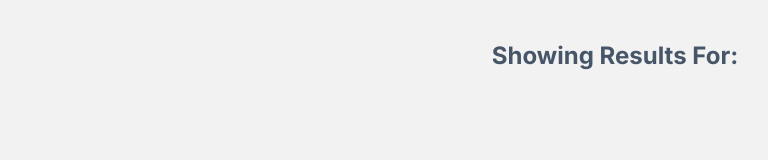
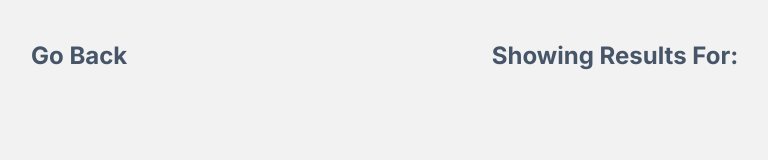
Before and after one commit to vishal257/load-more, a Next.js app: page /results in a window 1280 px wide. Shown: the top 160 px of the page, without its empty margins (25-793 px from the left). Built offline with nearby package versions, Linux system fonts and the light colour scheme.

Commit message:
added go back button

```diff
--- a/src/app/results/page.tsx
+++ b/src/app/results/page.tsx
@@ -52,7 +52,10 @@ export default function Home() {
 
   return (
     <SuspenseHandler>
-      <div className="w-full text-center py-5 mt-5 text-2xl font-bold text-slate-600">Showing Results For: {query}</div>
+      <div className="w-full text-center py-5 mt-5 text-2xl font-bold text-slate-600 grid grid-cols-1">
+        <div className="ms-14 absolute md:block hidden">Go Back</div>
+        <div className="justify-self-center">Showing Results For: {query}</div>
+      </div>
     <div className="pb-10">
       <Card data={data}/>
       <div className="text-center">
```
